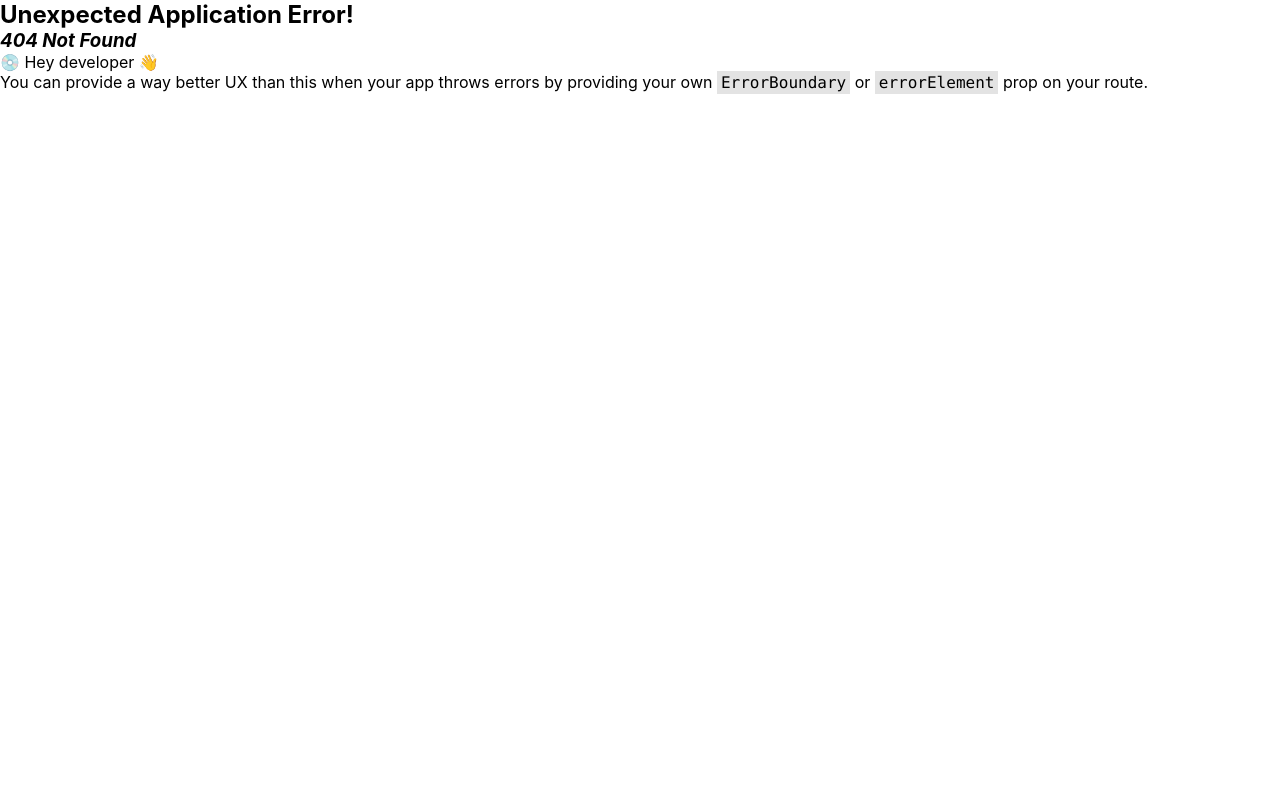
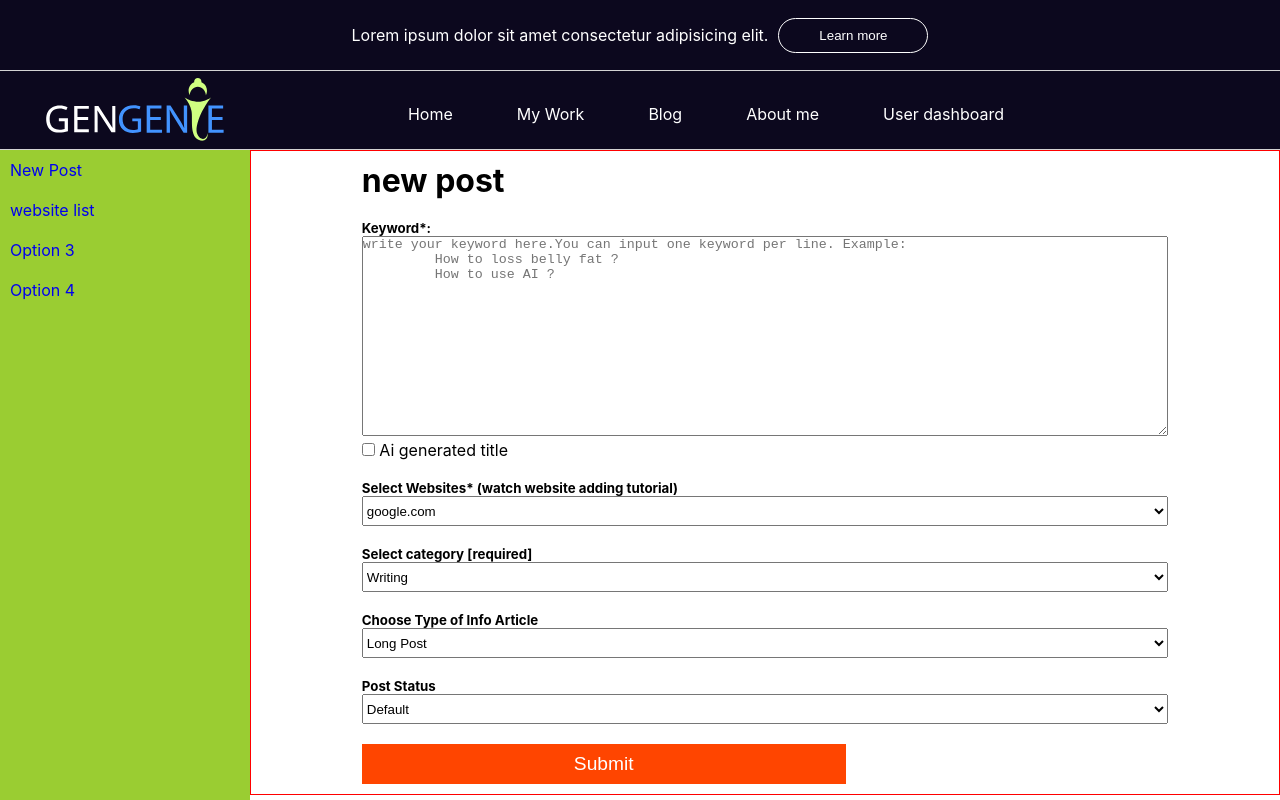
Before and after one commit to montasirazad/mbot-client, a React (Create React App) app: page /user/dashboard in a window 1280 px wide. Before the commit this address had no page. Shown: the top 800 px of the page. Built offline with nearby package versions, Linux system fonts and the light colour scheme.

Commit message:
added dashbord

```diff
--- a/public/index.html
+++ b/public/index.html
@@ -24,7 +24,7 @@
       work correctly both with client-side routing and a non-root public URL.
       Learn how to configure a non-root public URL by running `npm run build`.
     -->
-    <title>React App</title>
+    <title>Gengenie</title>
   </head>
   <body>
     <noscript>You need to enable JavaScript to run this app.</noscript>
--- a/src/Components/Shared/Navbar/NavBar.js
+++ b/src/Components/Shared/Navbar/NavBar.js
@@ -4,6 +4,7 @@ import MenuIcon from '@mui/icons-material/Menu';
 import ClearIcon from '@mui/icons-material/Clear';
 import { useRef } from 'react';
 import genieLogo from '../../../images/genie_logo.svg'
+import { Link } from 'react-router-dom';
 
 const NavBar = () => {
 
@@ -26,6 +27,7 @@ const NavBar = () => {
                     <a href="/#">My Work</a>
                     <a href="/#">Blog</a>
                     <a href="/#">About me</a>
+                    <Link to='user/dashboard'>User dashboard</Link>
                     <button className='nav-btn nav-close-btn' onClick={showNavBar}>
                         <ClearIcon />
                     </button>
--- /dev/null
+++ b/src/Components/UserDashBoard/NewPost/NewPost.css
@@ -0,0 +1,38 @@
+.newPost-container {
+    display: grid;
+    grid-template-columns: repeat(1, 80%);
+    align-items: center;
+    justify-content: center;
+    border: 1px solid red;
+    padding: 10px;
+}
+
+form textarea {
+    width: 100%;
+    height: 200px;
+}
+
+
+form select {
+    width: 100%;
+    height: 30px;
+}
+
+form button {
+
+    width: 60%;
+    height: 40px;
+    font-size: larger;
+    background-color: orangered;
+    color: white;
+    border: none;
+}
+
+
+form button:hover {
+
+    cursor: pointer;
+    background-color: crimson;
+    color: white;
+    border: none;
+}
--- /dev/null
+++ b/src/Components/UserDashBoard/NewPost/NewPost.js
@@ -0,0 +1,70 @@
+import React from 'react';
+import './NewPost.css';
+
+
+const NewPost = () => {
+
+    const handleSubmit = (e) => {
+        console.log('hello');
+        e.preventDefault()
+    }
+
+    return (
+        <div className='newPost-container'>
+
+            <h1> new post</h1> <br />
+
+            <form onSubmit={handleSubmit}>
+                <h5>Keyword*:</h5>
+                <textarea name="" id="" placeholder={
+                    `write your keyword here.You can input one keyword per line. Example:
+         How to loss belly fat ?
+         How to use AI ?
+    `}
+                    required></textarea>
+                <br />
+                <label >
+                    <input type="checkbox" name="" id="" /> Ai generated title
+                </label>
+                <br /> <br />
+                <h5>Select Websites* (watch website adding tutorial)</h5>
+                <select name="" id="">
+                    <option value="">google.com</option>
+                    <option value="">yahoo.com</option>
+                    <option value="">facebook.com</option>
+                    <option value="">youtube.com</option>
+                </select>
+                <br /> <br />
+                <h5>Select category [required]</h5>
+
+                <select name="" id="">
+                    <option value="">Writing</option>
+                    <option value="">Shopping</option>
+                    <option value="">Cooking</option>
+                    <option value="">Traveling</option>
+                </select>
+                <br /> <br />
+                <h5>Choose Type of Info Article</h5>
+                <select name="" id="">
+                    <option value="">Long Post</option>
+                    <option value="">Medium Post</option>
+                    <option value="">Short Post</option>
+
+                </select>
+                <br /> <br />
+                <h5>Post Status</h5>
+                <select name="" id="">
+                    <option value="">Default</option>
+                    <option value="">Manual</option>
+
+
+                </select>
+                <br /><br />
+                <button type='submit'>Submit</button>
+            </form>
+        </div>
+
+    );
+};
+
+export default NewPost;
--- /dev/null
+++ b/src/Components/UserDashBoard/UserDashBoard.css
@@ -0,0 +1,23 @@
+.header-div{
+    background-color: aqua;
+    text-align: center;
+    padding: 20px;
+}
+
+.dashboard-container{
+    display: grid;
+    grid-template-columns: 250px auto;
+    height:100vh;
+}
+
+.dashboard-links{
+    display: flex;
+    flex-direction: column;
+    /* height:100vh; */
+    text-decoration: none;
+    background-color: yellowgreen;
+}
+.dashboard-links a{
+    margin: 10px;
+    text-decoration: none;
+}
--- /dev/null
+++ b/src/Components/UserDashBoard/UserDashBoard.js
@@ -0,0 +1,36 @@
+import React from 'react';
+import './UserDashBoard.css';
+import { NavLink, Outlet } from 'react-router-dom';
+import NavBar from '../Shared/Navbar/NavBar';
+import Footer from '../Shared/Footer/Footer';
+
+const UserDashBoard = () => {
+    return (
+        <div>
+            {/* <div className='header-div'>
+                <h2>Gengenie</h2>
+            </div> */}
+            <NavBar />
+            <div className="dashboard-container">
+                <div className='dashboard-links'>
+
+                    <NavLink to='/user/dashboard'>New Post</NavLink>
+                    <NavLink to='/user/dashboard/website-list'>website list</NavLink>
+                    <NavLink to='/'>Option 3</NavLink>
+                    <NavLink to='/'>Option 4</NavLink>
+                </div>
+                <div>
+                    {/* <h1>Test</h1> */}
+                    <Outlet />
+                </div>
+            </div>
+
+            <br />
+           <div>
+
+           </div>
+        </div>
+    );
+};
+
+export default UserDashBoard;
--- /dev/null
+++ b/src/Components/UserDashBoard/WebsiteList/WebsiteList.js
@@ -0,0 +1,11 @@
+import React from 'react';
+
+const WebsiteList = () => {
+    return (
+        <div>
+            <h1>Website list</h1>
+        </div>
+    );
+};
+
+export default WebsiteList;
```
Also changed, not shown: src/Components/Routes/Routes.js (+15 -0 lines).
